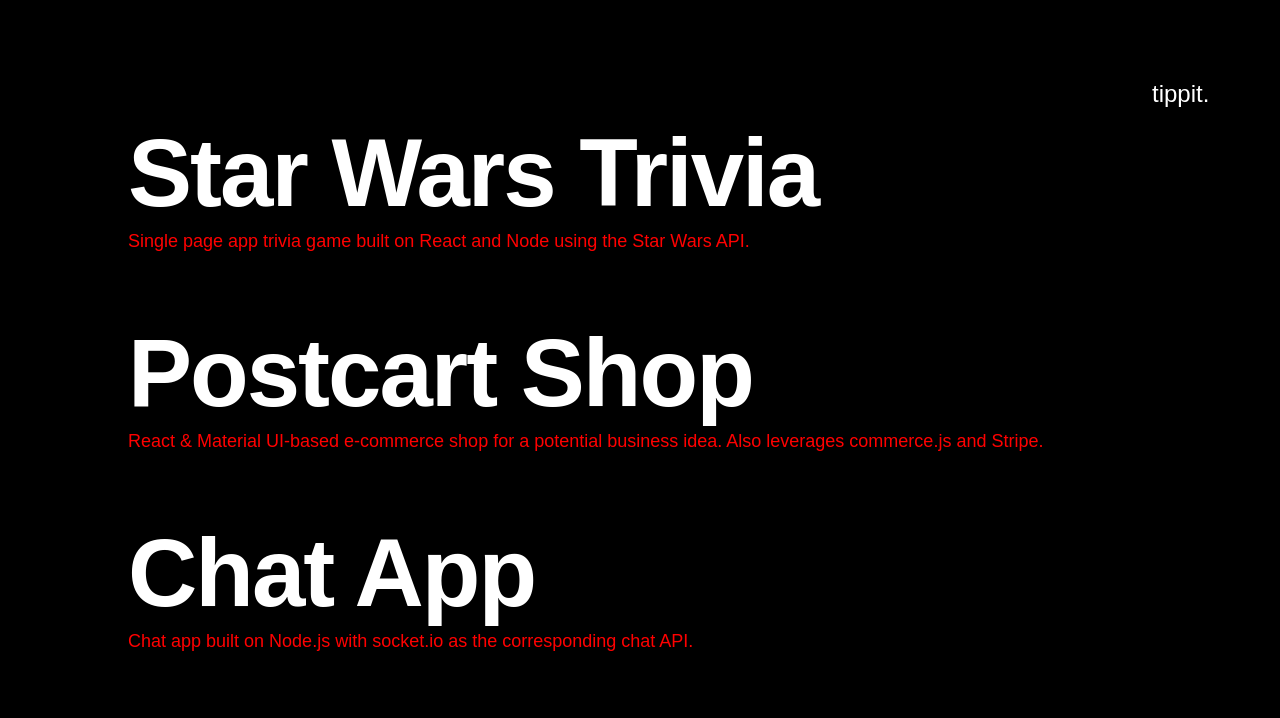
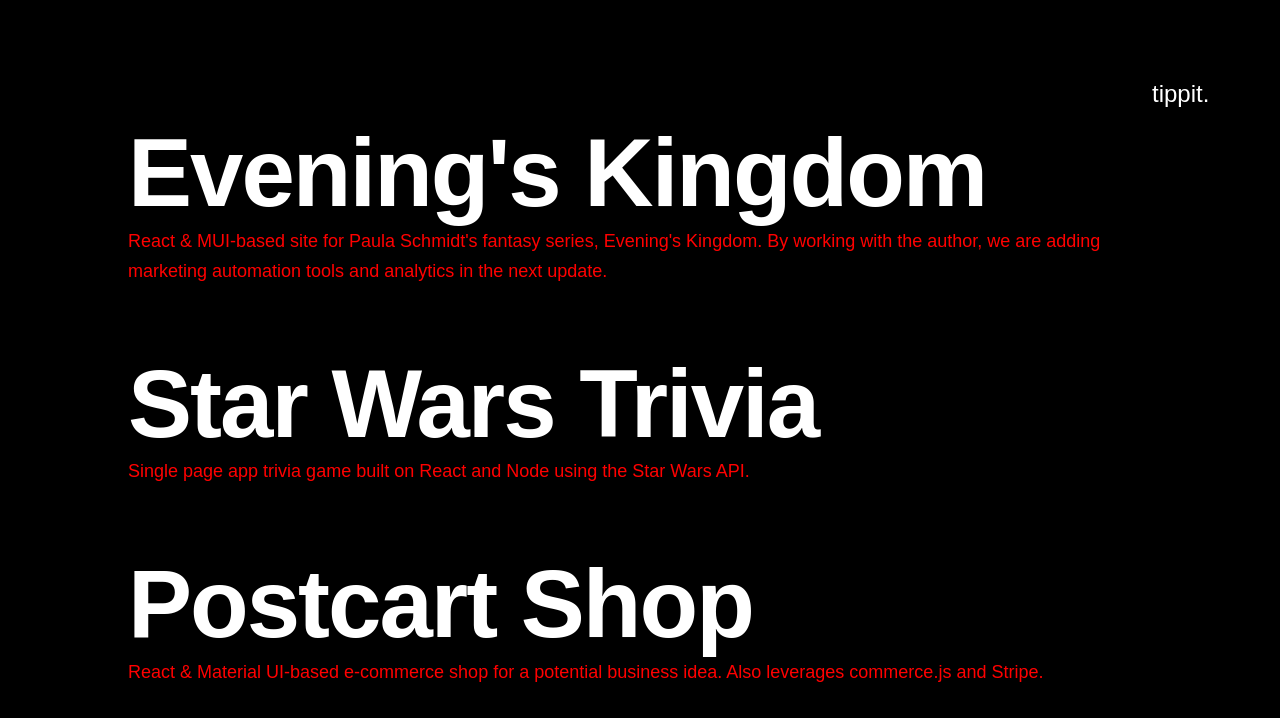
Before and after one commit to ZachTippit/portfolio, a website: page projects.html in a window 1280 px wide. Shown: the top 718 px of the page. Drawn offline with Linux system fonts and the light colour scheme; a web font is replaced by a local one.

Commit message:
Added EK to Project page

```diff
--- a/projects.html
+++ b/projects.html
@@ -19,6 +19,16 @@
             </div>
         </div>
         <div class='top-bottom-margin animate'>
+            <a href='https://zachtippit.github.io/evenings-kingdom/'>
+                <div class='on-hover-40 hide-text-block project'>
+                    <h2 class='white-text'>
+                        Evening's Kingdom
+                    </h2>
+                    <p class='red-text'>
+                        React & MUI-based site for Paula Schmidt's fantasy series, Evening's Kingdom. By working with the author, we are adding marketing automation tools and analytics in the next update.
+                    </p>
+                </div>
+            </a>
             <a href='http://swapi-trivia.herokuapp.com/'>
                 <div class='on-hover-40 hide-text-block project'>
                     <h2 class='white-text'>
```
